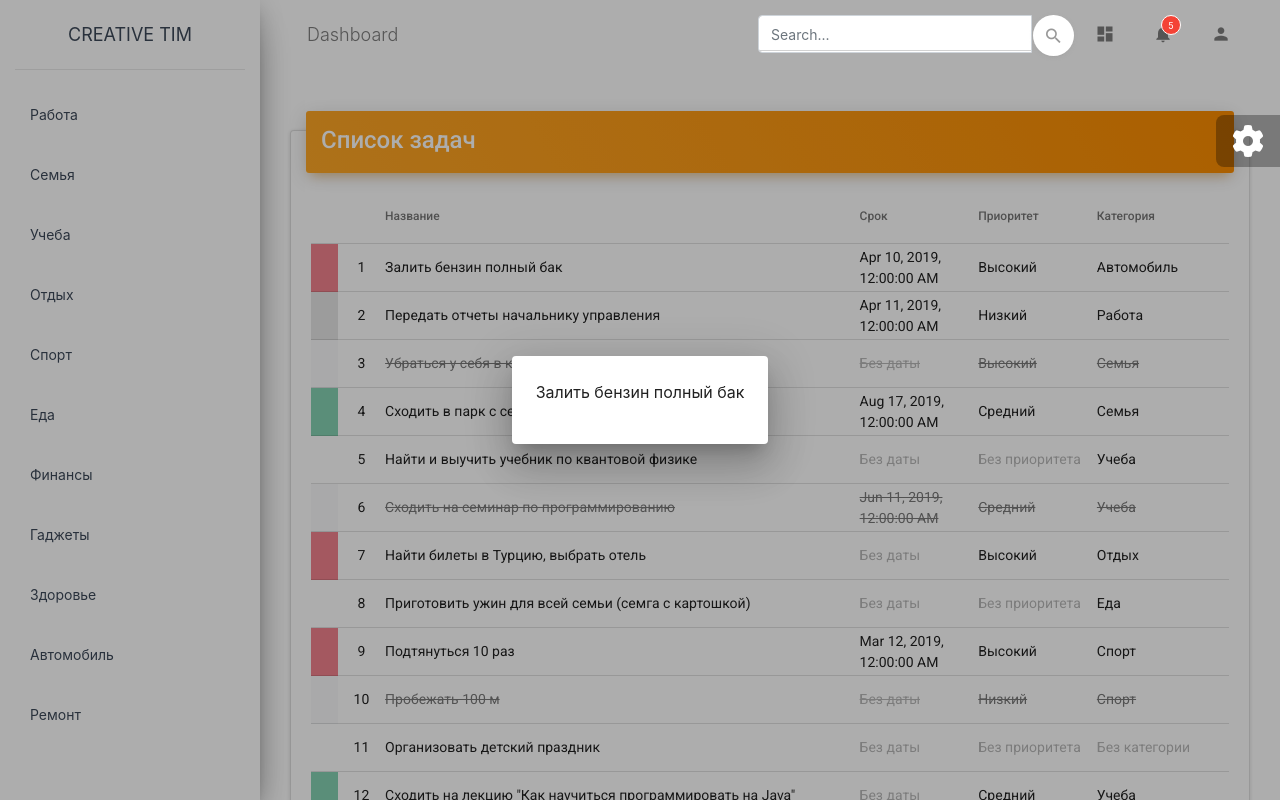
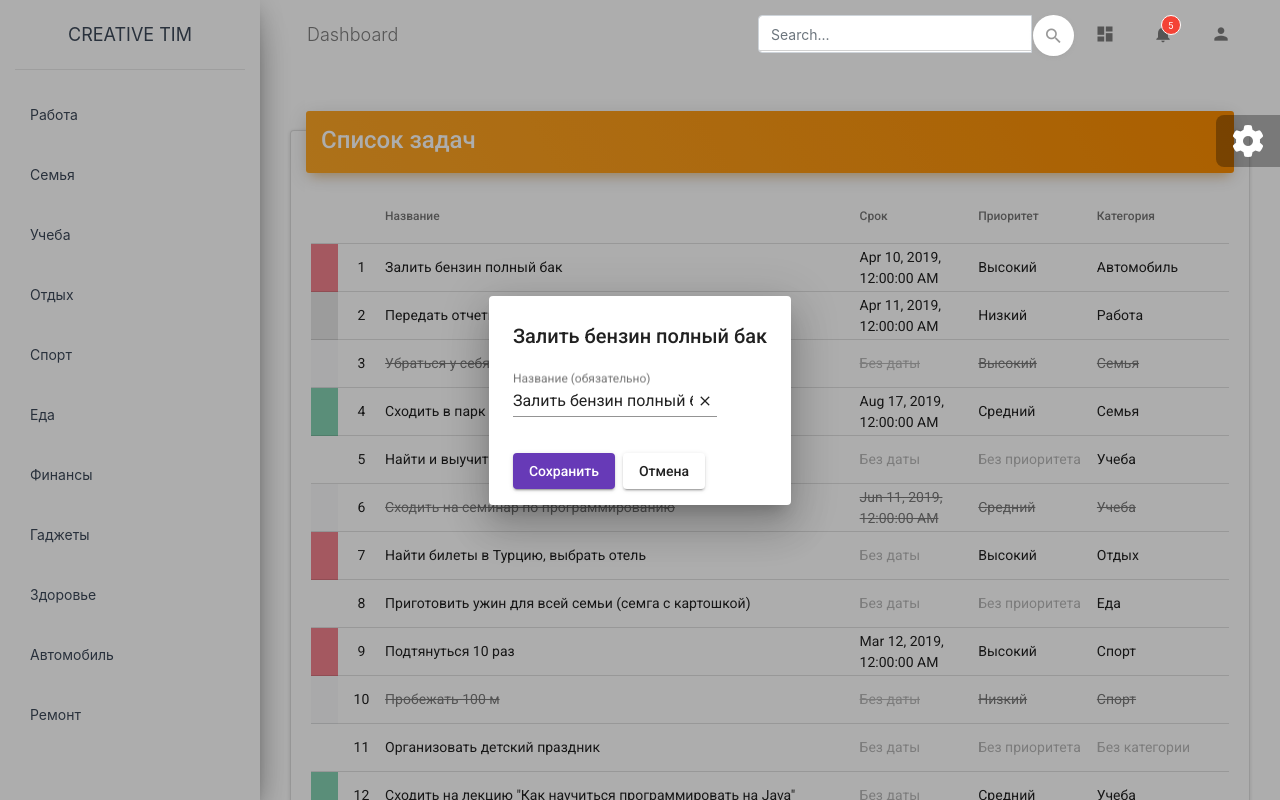
Before and after one commit to uspehgp/todo_angular, an Angular app: page / in a window 1280 px wide. Both pictures are taken after a click on the element "Залить бензин полный бак". Built offline with nearby package versions, Linux system fonts and the light colour scheme.

Commit message:
add edit and save task at dialog window

```diff
--- a/src/app/app.component.html
+++ b/src/app/app.component.html
@@ -75,7 +75,7 @@
             <div class="container-fluid">
                 <div class="row">
                     <div class="col-12">
-                        <app-tasks (selectTask)="onSelectTask($event)"
+                        <app-tasks (selectTask)="onUpdateTask($event)"
                                 [tasks]="tasks"></app-tasks>
                     </div>
                 </div>
--- a/src/app/app.component.ts
+++ b/src/app/app.component.ts
@@ -32,7 +32,13 @@
             });
     }
 
-    onSelectTask(task: Task) {
-        console.log(task)
+    onUpdateTask(task: Task) {
+        this.dataHandler.updateTask(task).subscribe(()=>{
+            this.dataHandler.searchTasks(this.selectedCategory, null, null, null)
+                .subscribe(tasks => {
+                    this.tasks = tasks
+                });
+        })
+
     }
 }
--- a/src/app/data/dao/impl/TaskDAOArray.ts
+++ b/src/app/data/dao/impl/TaskDAOArray.ts
@@ -55,8 +55,10 @@
 
     }
 
-    update(T): Observable<Task> {
-        return undefined;
+    update(task: Task): Observable<Task> {
+        const taskTmp = TestData.tasks.find(t=>t.id===task.id);
+        TestData.tasks.splice(TestData.tasks.indexOf(taskTmp), 1, task);
+        return of(task);
     }
 
 }
--- a/src/app/dialog/edit-task-dialog/edit-task-dialog.component.html
+++ b/src/app/dialog/edit-task-dialog/edit-task-dialog.component.html
@@ -1 +1,48 @@
-<p>{{showDialogTitle(dialogTitle)}}</p>
+<!--редактирование/создания задачи-->
+
+<mat-dialog-content>
+    <p mat-dialog-title>{{dialogTitle}}</p>
+
+    <!--название задачи    -->
+    <mat-form-field>
+
+        <mat-label>Название (обязательно)</mat-label>
+        <input
+            #inputTitle
+            (keydown.enter)="onConfirm()"
+
+            [(ngModel)]="tmpTitle"
+
+            matInput> <!-- по нажатию на enter можем сразу сохранить задачу -->
+
+        <button
+                (click)="tmpTitle= ''"
+
+                *ngIf="tmpTitle.trim().length > 0" aria-label="Clear" class="size25" mat-button
+
+                mat-icon-button matSuffix>
+
+            <mat-icon>clear</mat-icon>
+        </button>
+
+    </mat-form-field>
+
+
+</mat-dialog-content>
+
+
+<!--  кнопки возможных действий-->
+<mat-dialog-actions>
+
+    <button
+            (click)="onConfirm()" [disabled]="inputTitle.value.trim().length==0"
+            color="primary"
+            mat-raised-button>  <!-- если пустой текст - кнопка "Сохранить" будет недоступна -->
+        Сохранить
+    </button>
+
+
+    <button (click)="onCancel()" mat-raised-button>Отмена</button>
+
+
+</mat-dialog-actions>
--- a/src/app/dialog/edit-task-dialog/edit-task-dialog.component.ts
+++ b/src/app/dialog/edit-task-dialog/edit-task-dialog.component.ts
@@ -8,30 +8,49 @@
     templateUrl: './edit-task-dialog.component.html',
     styleUrls: ['./edit-task-dialog.component.css']
 })
+
+// редактирование/создание задачи
 export class EditTaskDialogComponent implements OnInit {
 
+    dialogTitle: string; // заголовок окна
+    private task: Task; // задача для редактирования/создания
+    // чтобы изменения не сказывались на самой задаче и можно было отменить изменения
+    tmpTitle: string;
+
+    // сохраняем все значения в отдельные переменные
+
     constructor(
-      private dialogRef: MatDialogRef<EditTaskDialogComponent>,
-      @Inject(MAT_DIALOG_DATA) private data: [Task, string],
-      private dataHandler: DataHandlerService,
-      private dialog: MatDialog)
-  {
+        private dialogRef: MatDialogRef<EditTaskDialogComponent>, // // для возможности работы с текущим диалог. окном
+        @Inject(MAT_DIALOG_DATA) private data: [Task, string] // данные, которые передали в диалоговое окно
+    ) {
+    }
+
+
+    ngOnInit() {
+        this.task = this.data[0]; // задача для редактирования/создания
+        this.dialogTitle = this.data[1]; // текст для диалогового окна
+
+        // инициализация начальных значений (записывам в отдельные переменные
+        // чтобы можно было отменить изменения, а то будут сразу записываться в задачу)
+        this.tmpTitle = this.task.title;
 
     }
 
-  dialogTitle: string;
-  private task: Task;
+    // нажали ОК
+    onConfirm(): void {
 
-  ngOnInit(): void {
-    this.task=this.data[0];
-    this.dialogTitle=this.data[1];
+        // считываем все значения для сохранения в поля задачи
+        this.task.title = this.tmpTitle;
 
-    console.log(this.task);
-    console.log(this.dialogTitle);
+
+        // передаем добавленную/измененную задачу в обработчик
+        // что с ним будут делать - уже на задача этого компонента
+        this.dialogRef.close(this.task);
+
     }
 
-  showDialogTitle(dialogTitle: string){
-    return dialogTitle;
+    // нажали отмену (ничего не сохраняем и закрываем окно)
+    onCancel(): void {
+        this.dialogRef.close(null);
     }
-
 }
--- a/src/app/service/data-handler.service.ts
+++ b/src/app/service/data-handler.service.ts
@@ -35,16 +35,9 @@
         return this.taskDaoArray.search(category,searchText,status,priority);
     }
 
-    // getCategories(): Category[] {
-    //     return TestData.categories;
-    // }
+    updateTask (task: Task): Observable<Task>{
+        return this.taskDaoArray.update(task);
+    }
 
-    // fillTasks() {
-    //     this.taskSubject.next(TestData.tasks);
-    // }
-    //
-    // fillTasksByCategory(category: Category) {
-    //     const tasks = TestData.tasks.filter(task => task.category === category);
-    //     this.taskSubject.next(tasks);
-    // }
+
 }
```
Also changed, not shown: src/app/app.module.ts (+11 -1 lines). Lines whose indentation alone changed are shown as unchanged.
